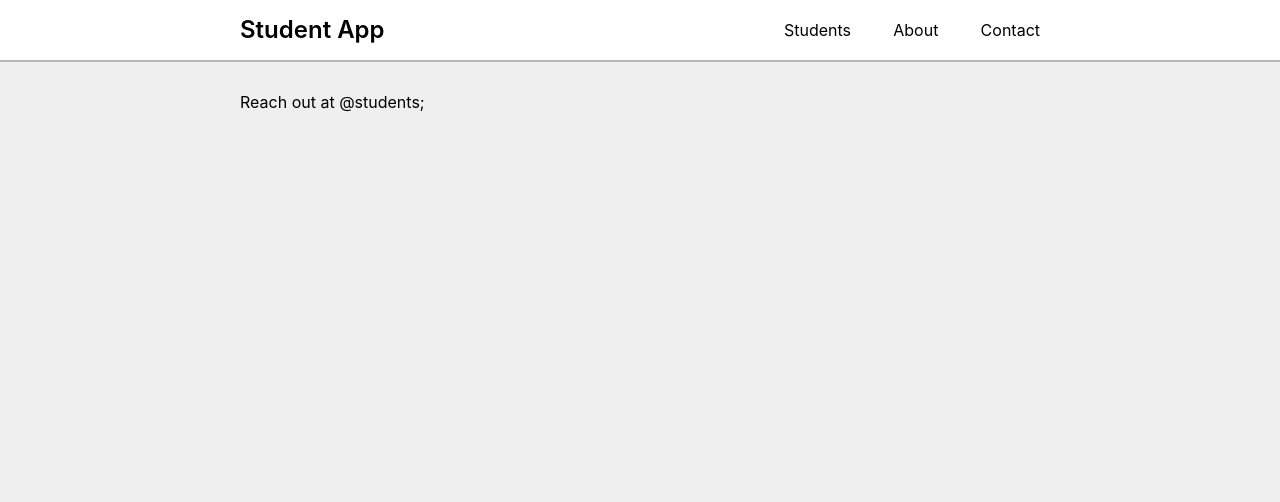
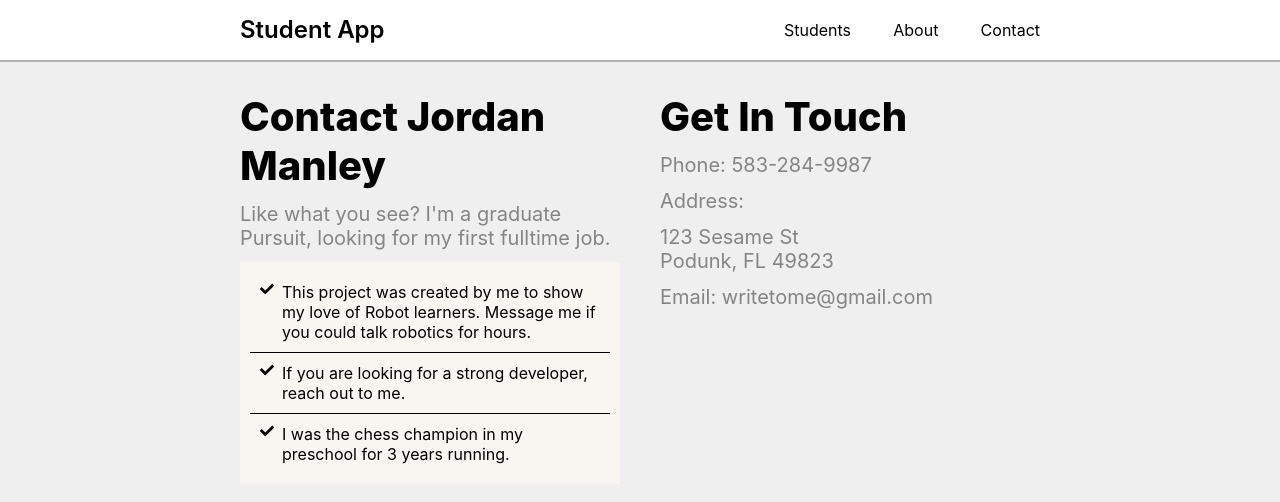
Before and after one commit to larisashapkina/student-app-frontend-july, a React (Create React App) app: page /contact in a window 1280 px wide. Shown: the top 502 px of the page. Built offline with nearby package versions, Linux system fonts and the light colour scheme.

Commit message:
Fixed add field for student card

```diff
--- a/src/components/singleTextInput/SingleTextInput.js
+++ /dev/null
@@ -1,38 +0,0 @@
-import {React, useEffect} from 'react';
-import './SingleTextInput.scss';
-
-function SingleTextInput({searchTerm, setSearchTerm, collection=[], placeholder ="search by name", width= "93%", onSubmit}) {
-
-    const styles ={
-        "width": width
-    }
-
-    useEffect(()=>{
-        const keyDownHandler = event => {
-            // if(event.key === 'Enter'){
-            //     event.preventDefault();
-            //     handleSubmit();
-            // }
-        };
-
-        document.addEventListener('keydown', keyDownHandler);
-        return()=>{
-            document.removeEventListener('keydown', keyDownHandler);
-        }
-    }, []);
-
-    const handleSubmit = ()=>{
-        onSubmit([...collection, searchTerm])
-    }
-
-    return (
-            <input className="searchBar"
-            styles={styles}
-            placeholder={placeholder}
-            value= {searchTerm}
-            onChange ={(e) => setSearchTerm(e.target.value)}
-            />
-    );
-}
-
-export default SingleTextInput;
--- a/src/components/studentCard/StudentCard.js
+++ b/src/components/studentCard/StudentCard.js
@@ -1,7 +1,7 @@
 import React, {useState, useEffect} from 'react';
 import { Link, useNavigate } from "react-router-dom";
 
-import SingleTextInput from '../singleTextInput/SingleTextInput';
+import TagInputField from '../tagInputField/TagInputField';
 import EmptyView from '../emptyView/EmptyView';
 import DialogBox from '../dialogBox/DialogBox';
 
@@ -26,7 +26,6 @@ const StudentCard = ({student, showDelete=false}) => {
     const [showGrades, setShowGrades] = useState(false);
     const [gradesLoading, setGradesLoading] = useState(false);
     const [tags, setTags] = useState([]);
-    const [tag, setTag] = useState('');
     const [showDeleteDialog, setShowDeleteDialog] = useState(false);
     const [deleteUserLoading, setDeleteUserLoading] = useState(false);
     const [showSnackbar, setShowSnackbar] = useState(false);
@@ -173,7 +172,7 @@ const StudentCard = ({student, showDelete=false}) => {
                         })}
                     </div>
                     <div className="studentCard__tagInput">
-                        <SingleTextInput onSubmit={setTags} collection={tags} searchTerm={tag} setSearchTerm={setTag} width="26%" placeholder="Add a tag" />
+                        <TagInputField setTags={setTags} tags={tags} id ={student.id}/>
                     </div>
                 </div>
                 {showDelete && <div>
--- a/src/components/studentCard/StudentCard.scss
+++ b/src/components/studentCard/StudentCard.scss
@@ -66,7 +66,7 @@
      &__tagCollection{
         @extend %gray-and-indented;
         padding-top: 12px;
-        margin-left: 24%;
+        margin-left: 20%;
         width:62%;
      }
 
--- /dev/null
+++ b/src/components/tagInputField/TagInputField.js
@@ -0,0 +1,46 @@
+import {React, useState, useEffect} from 'react';
+import './TagInputField.scss';
+
+function TagInputField({tags, setTags, id}) {
+
+    const [tag, setTag] = useState('');
+
+    useEffect(()=>{
+
+        const keyDownHandler = event => {
+
+            if(event.key === 'Enter'){
+                event.preventDefault();
+                handleSubmit(event);
+            }
+        };
+
+        const input = document.getElementById('studentTagInput' + id);
+
+        input.addEventListener('keydown', keyDownHandler);
+
+        return()=>{
+            input.removeEventListener('keydown', keyDownHandler);
+        }
+    }, []);
+
+    const handleSubmit = (event)=>{
+        let pendingTag = event.target.value;
+
+        if(!pendingTag) return;
+
+        setTags((tags) => [...tags, [pendingTag]]);
+        setTag('');
+    }
+
+    return (
+            <input className="tagInputField"
+                id={'studentTagInput' + id}
+                placeholder = 'Add a tag'
+                value= {tag}
+                onChange ={(e) => setTag(e.target.value)}
+            />
+    );
+}
+
+export default TagInputField;
--- a/src/components/singleTextInput/SingleTextInput.scss
+++ b/src/components/tagInputField/TagInputField.scss
@@ -1,6 +1,6 @@
 @import '../../designUtils/colors';
 
-.searchBar{
+.tagInputField{
         height: 30px;
         border: none;
         padding: 5px 10px;
--- a/src/pages/Contact.js
+++ b/src/pages/Contact.js
@@ -1,9 +1,56 @@
 import React from 'react';
+import { FaCheck } from 'react-icons/fa';
+
+import './Contact.scss';
 
 function Contact(props) {
     return (
-        <div>
-            Reach out at @students;
+        <div className="contact">
+            <div className="contact__info">
+                <div className="contact__title">Contact Jordan Manley</div>
+                <div className="contact__subheader">
+                    Like what you see? I'm a graduate Pursuit, looking for my first fulltime job.
+                </div>
+
+                <div className="contact__salesPoints">
+                    <div className="contact__salesPoint">
+                        <div className="contact__salesPointIcon">
+                            <FaCheck  />
+                        </div>
+                        <div className="contact__salesPointText">
+                            This project was created by me to show my
+                            love of Robot learners. Message me if you could talk robotics for hours.
+                        </div>
+                    </div>
+                    <div className="contact__salesPoint">
+                        <div className="contact__salesPointIcon">
+                            <FaCheck  />
+                        </div>
+                        <div className="contact__salesPointText">
+                            If you are looking for a strong developer, reach out to me.
+                        </div>
+                    </div>
+                    <div className="contact__salesPoint">
+                        <div className="contact__salesPointIcon">
+                            <FaCheck  />
+                        </div>
+                        <div className="contact__salesPointText">
+                            I was the chess champion in my preschool for 3 years running.
+                        </div>
+                    </div>
+
+                </div>
+            </div>
+            <div className="contact__info">
+                <div className="contact__title">Get In Touch</div>
+
+                <div className="contact__subheader"><span>Phone: </span>583-284-9987</div>
+
+                <div className="contact__subheader">Address:</div>
+                <div className="contact__subheader">123 Sesame St <br/>Podunk, FL 49823</div>
+
+                <div className="contact__subheader"><span>Email:</span> writetome@gmail.com</div>
+            </div>
         </div>
     );
 }
--- /dev/null
+++ b/src/pages/Contact.scss
@@ -0,0 +1,48 @@
+@import '../designUtils/colors';
+
+.contact {
+    display: grid;
+    grid-template-columns: 1fr 1fr;
+    column-gap: 40px;
+
+    &__title {
+        font-size: 40px;
+        font-weight: 800;
+        margin-bottom: 12px;
+
+    }
+
+    &__subheader {
+        color: $highlight-gray;
+        font-size: 20px;
+        margin-bottom: 12px;
+    }
+
+    &__salesPoints{
+        background-color: #F9F5F1;
+        padding: 10px;
+    }
+
+    &__salesPoint {
+        padding: 10px;
+        display: flex;
+        &:not(:last-child){
+            border-bottom: 1px solid black;
+        }
+    }
+
+    &__salesPointIcon {
+        font-size: 14px;
+        padding-right: 8px;
+    }
+
+    @media only screen and (max-width: 440px) {
+       display: block;
+       margin: 0 15px 15px;
+
+       &__info {
+        margin-top: 15px;
+       }
+    }
+
+}
```
Also changed, not shown: src/components/tagInputField/TagInputFieldTest.js (added, +16 -0 lines), 1 other file (tests, documents, lock files or other folders).
